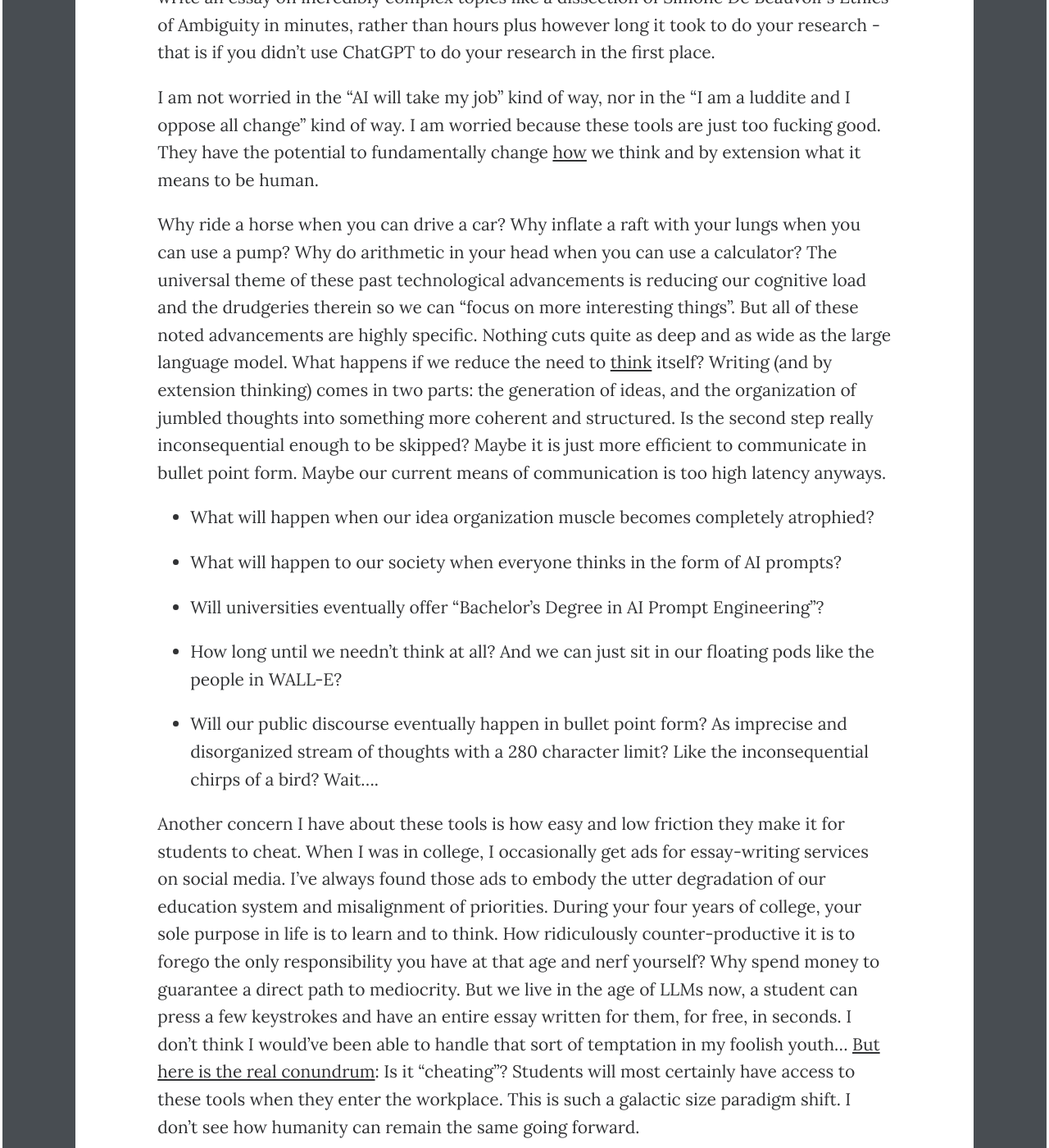
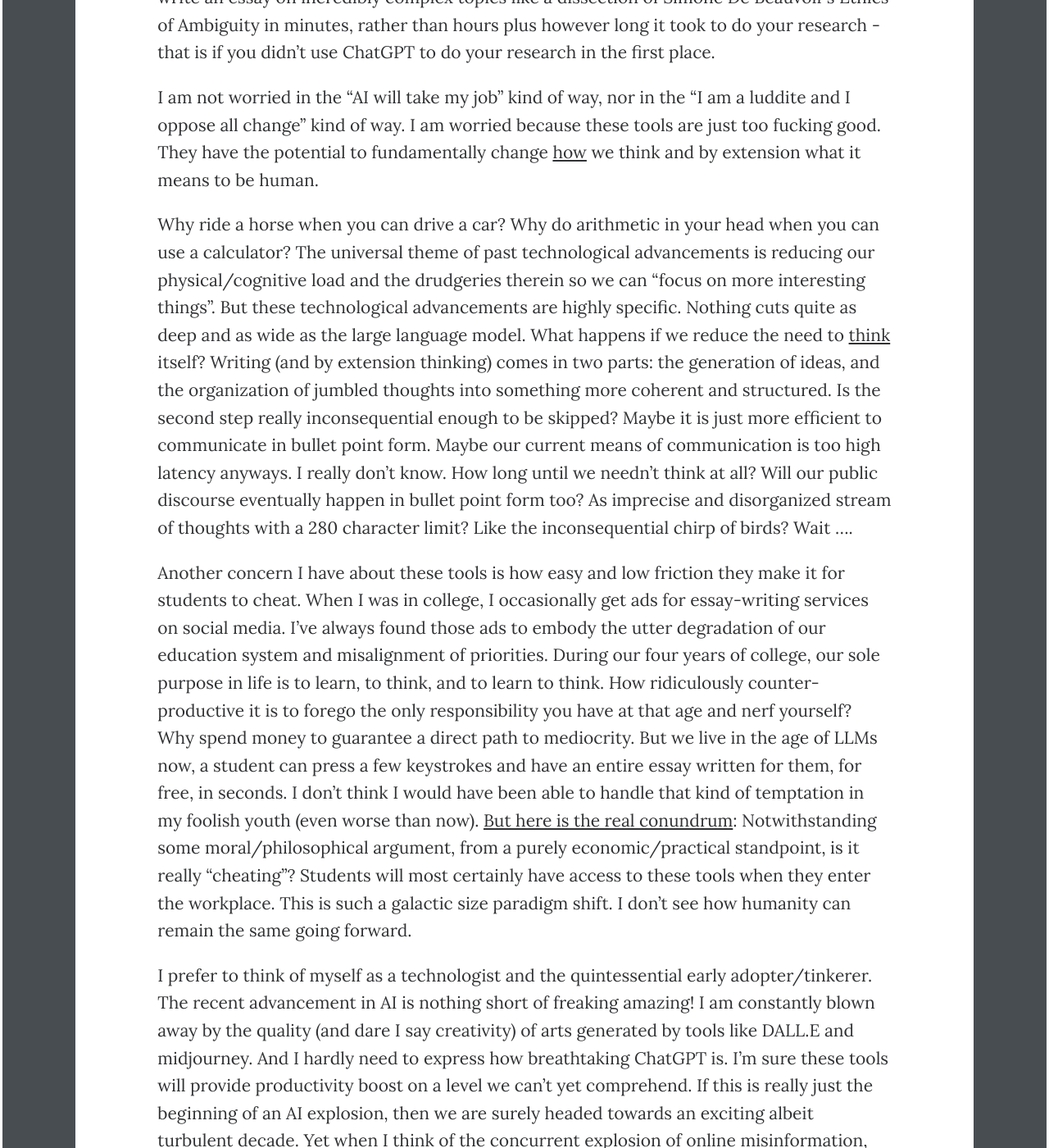
Before and after one commit to wcfrobert/wcfrobert.github.io, a Jekyll site: the page built from _posts/2023-02-17-chatGPT.md, in a window 1280 px wide and 1400 px high, scrolled down 3441 px. Shown: the whole window at 82% size. Built offline with Jekyll 4.4.1, drawn with Linux system fonts in a browser that asks for light colours; comment, search, counter and statistics services are not loaded; some of the changed text lies outside the part shown.

Commit message:
some revisions

```diff
--- a/_posts/2023-02-17-chatGPT.md
+++ b/_posts/2023-02-17-chatGPT.md
@@ -10,13 +10,13 @@
 
 ## Preface: To Try
 
-Roughly four or five years ago, a 19-page pdf document changed my life. It was an essay composition guide written by Jordan Peterson for one of his classes at University of Toronto. The document was being passed around within the self-improvement circles and it was generating quite a lot of buzz. I've attached that document here for your interest (<a href="/assets/Essay Guide by Jordan Peterson.pdf">Download Link</a>). I still have it and I still read it every once in a while.
+Roughly four or five years ago, a 19-page pdf document changed my life. It was an essay composition guide written by Jordan Peterson for one of his classes at University of Toronto. The document was being passed around within the self-improvement circles online and it was generating a lot of buzz. I still have it and I still read it every once in a while. (<a href="/assets/Essay Guide by Jordan Peterson.pdf">Download Link</a>).
 
 > "Don’t ever underestimate the power of words. Without them, we would still be living in trees. When you [write] an essay, you are harnessing the full might of culture to your life. [Even if you think you] are doing something stupid, trivial and dull, [remember,] you are conquering the unknown."
 
 It wasn't so much his advice on <u>how</u> to write an essay that left such a profound impact on me, I find his methods overly mechanical and rigid for my style anyways. Instead, it was his advice on <u>why</u> one should write essays that is positively edifying.
 
-The word "essay" originates from the French verb "essayer", which means to try. Therefore, the act of writing an essay is to attempt - with the best of one's ability - to explore some topic of interest. For most of our lives, we write because we are compelled to by a teacher or a professor for the sake of demonstrating some competency in some subject matter. However, the true reward of writing extends far beyond passing some course and eventually getting your diploma. Without any doubt in my mind, learning to write is the most important skill one can acquire. Why?
+The word "essay" originates from the French verb "essayer", which means to try. Therefore, the act of writing an essay is to attempt - with the best of one's ability - to explore some topic of interest. For most of our lives, we write because we are compelled to by a teacher or a professor, for the sake of demonstrating some competency in some subject matter. However, the true reward of writing extends far beyond passing some course and eventually getting your diploma. Without any doubt in my mind, learning to write is the most important skill one can acquire. Why?
 
 **To write is to think**. To write is to exercise your ability in idea formulation and organization. Through writing, we turn incoherent, jumbled thoughts into coherent, informed, and sophisticated set of ideas about something we find important. There is no substitute for the writing process. There can be no thought without expression, no content without form. Whatever profound ideas you may have in your head, they simply don't exist until you can write them down.
 
@@ -26,11 +26,11 @@
 
 > "If you sharpen your capacity to think and to communicate as a consequence of writing, you are better armed. The pen is mightier than the sword, as the saying goes. This is no cheap cliché. Ideas change the world, particularly when they are written."
 
-But writing isn't just some Nietzschen Will to Power. Being able to write well means you'll be more resilient to the hardships that comes with the vicissitudes of life. By putting feeling into words, you bring clarity to your mind, and in turn you will be less ailed by unnecessary stress and vague emotions.
+But writing isn't just some Nietzschen Will to Power. Being able to write well means you'll be more resilient to the hardships that comes with the vicissitudes of life. By putting feeling into words, you bring clarity to your mind, and in turn you will be less ailed by unnecessary stress and vague emotional irritations.
 
-Lastly and most importantly, learning to write hones our ability to think critically, the want of which in a populace would most certainly spell the end to a functioning democracy. I hate to use an adage from Star Wars here, but it is most certainly true. Democracies don't die in darkness; they die with thunderous applause from wits who don't know any better.
+Lastly and most importantly, learning to write hones our ability to think critically, the want of which in a populace would most certainly be the end to a functioning democracy. I hate to use an adage from Star Wars, but it is most certainly true. Democracies don't die in darkness; they die with thunderous applause from wits who don't know any better.
 
-So write! And teach others to write! Protect yourself from superstitious beliefs, foolish fads, and dangerous ideologies. Equip yourself with the ability to differentiate between good ideas intelligently presented, and bad ideas put forth by conspiracy theorist, populist demagogues, and unskilled thinkers. Write as if your way of life depends on it, as if the healthy functioning of our society depends on it, for it most certainly does.
+So write! And teach others to write! Protect yourself from superstitious beliefs, foolish fads, and dangerous ideologies. Equip yourself with the ability to differentiate between good ideas intelligently presented, and bad ideas put forth by conspiracy theorist, populist demagogues, and unskilled thinkers. Write as if your way of life depends on it, as if the healthy functioning of your society depends on it, for they most certainly do.
 
 ## The Danger of ChatGPT
 
@@ -41,26 +41,16 @@
 
 The snip above is from a viral LinkedIn post from world-renowned AI researcher Yann Lecunn. In the post, he is evidently trying to curb the recent hype in LLMs, and to downplay the perceived utility of ChatGPT. But the one thing he does not downplay is how ChatGPT could be useful as "a writing aid". I find this fact deeply worrying and unsettling.
 
-In case you've never used ChatGPT before, it works like this: you give the AI your main arguments in bullet point form, then the AI is capable of generating proses, paragraphs, to entire essays in any style you want within seconds. You can write a short story, a haiku, a Shakespearean sonnet, a piece of investigative journalism, a high school book report, or a business email. If you don't like the first generated draft, you can keep "chatting" with the AI to continually refine what was written previously. With this tool, you can conceivably write an essay on incredibly complex topics like a dissection of Simone De Beauvoir's Ethics of Ambiguity in minutes, rather than hours plus however long it took to do your research - that is if you didn't use ChatGPT to do your research in the first place.
+In case you've never used ChatGPT before, it works like this: you give the AI your main arguments in bullet point form, then the AI is capable of generating proses, paragraphs, to entire essays in any style you want within seconds. You can write a short story, a haiku, a Shakespearean sonnet, a piece of investigative journalism, a high school book report, a business email, etc. If you don't like the first generated draft, you can keep "chatting" with the AI to continually refine what was written previously. With this tool, you can conceivably write an essay on incredibly complex topics like a dissection of Simone De Beauvoir's Ethics of Ambiguity in minutes, rather than hours plus however long it took to do your research - that is if you didn't use ChatGPT to do your research in the first place.
 
 I am not worried in the "AI will take my job" kind of way, nor in the "I am a luddite and I oppose all change" kind of way. I am worried because these tools are just too fucking good. They have the potential to fundamentally change <u>how</u> we think and by extension what it means to be human.
 
-Why ride a horse when you can drive a car? Why inflate a raft with your lungs when you can use a pump? Why do arithmetic in your head when you can use a calculator? The universal theme of these past technological advancements is reducing our cognitive load and the drudgeries therein so we can "focus on more interesting things". But all of these noted advancements are highly specific. Nothing cuts quite as deep and as wide as the large language model. What happens if we reduce the need to <u>think</u> itself? Writing (and by extension thinking) comes in two parts: the generation of ideas, and the organization of jumbled thoughts into something more coherent and structured. Is the second step really inconsequential enough to be skipped? Maybe it is just more efficient to communicate in bullet point form. Maybe our current means of communication is too high latency anyways.
+Why ride a horse when you can drive a car? Why do arithmetic in your head when you can use a calculator? The universal theme of past technological advancements is reducing our physical/cognitive load and the drudgeries therein so we can "focus on more interesting things". But these technological advancements are highly specific. Nothing cuts quite as deep and as wide as the large language model. What happens if we reduce the need to <u>think</u> itself? Writing (and by extension thinking) comes in two parts: the generation of ideas, and the organization of jumbled thoughts into something more coherent and structured. Is the second step really inconsequential enough to be skipped? Maybe it is just more efficient to communicate in bullet point form. Maybe our current means of communication is too high latency anyways. I really don't  know. How long until we needn't think at all? Will our public discourse eventually happen in bullet point form too? As imprecise and disorganized stream of thoughts with a 280 character limit? Like the inconsequential chirp of birds? Wait ....
 
-* What will happen when our idea organization muscle becomes completely atrophied?
+Another concern I have about these tools is how easy and low friction they make it for students to cheat. When I was in college, I occasionally get ads for essay-writing services on social media. I've always found those ads to embody the utter degradation of our education system and misalignment of priorities. During our four years of college, our sole purpose in life is to learn, to think, and to learn to think. How ridiculously counter-productive it is to forego the only responsibility you have at that age and nerf yourself? Why spend money to guarantee a direct path to mediocrity. But we live in the age of LLMs now, a student can press a few keystrokes and have an entire essay written for them, for free, in seconds. I don't think I would have been able to handle that kind of temptation in my foolish youth (even worse than now). <u>But here is the real conundrum</u>: Notwithstanding some moral/philosophical argument, from a purely economic/practical standpoint, is it really "cheating"? Students will most certainly have access to these tools when they enter the workplace. This is such a galactic size paradigm shift. I don't see how humanity can remain the same going forward.
 
-* What will happen to our society when everyone thinks in the form of AI prompts?
-
-* Will universities eventually offer "Bachelor's Degree in AI Prompt Engineering"?
-
-* How long until we needn't think at all? And we can just sit in our floating pods like the people in WALL-E?
-
-* Will our public discourse eventually happen in bullet point form? As imprecise and disorganized stream of thoughts with a 280 character limit? Like the inconsequential chirps of a bird? Wait....
-
-Another concern I have about these tools is how easy and low friction they make it for students to cheat. When I was in college, I occasionally get ads for essay-writing services on social media. I've always found those ads to embody the utter degradation of our education system and misalignment of priorities. During your four years of college, your sole purpose in life is to learn and to think. How ridiculously counter-productive it is to forego the only responsibility you have at that age and nerf yourself? Why spend money to guarantee a direct path to mediocrity. But we live in the age of LLMs now, a student can press a few keystrokes and have an entire essay written for them, for free, in seconds. I don't think I would've been able to handle that sort of temptation in my foolish youth... <u>But here is the real conundrum</u>: Is it "cheating"? Students will most certainly have access to these tools when they enter the workplace. This is such a galactic size paradigm shift. I don't see how humanity can remain the same going forward.
-
-I prefer to think of myself as a technologist and the quintessential early adopter/tinkerer. The recent advancement in AI is nothing short of freaking amazing! I am constantly blown away by the quality (and dare I say creativity) of arts generated by tools like DALL.E and midjourney. And I hardly need to express how breath-taking ChatGPT is. I'm sure these tools will provide productivity boost on a level we can't yet comprehend. If this is really just the beginning of an AI explosion, then we are surely headed towards an exciting albeit turbulent decade. Yet when I think of the concurrent explosion of online misinformation, and our already frayed public discourse, my excitement quickly turns into unease.
+I prefer to think of myself as a technologist and the quintessential early adopter/tinkerer. The recent advancement in AI is nothing short of freaking amazing! I am constantly blown away by the quality (and dare I say creativity) of arts generated by tools like DALL.E and midjourney. And I hardly need to express how breathtaking ChatGPT is. I'm sure these tools will provide productivity boost on a level we can't yet comprehend. If this is really just the beginning of an AI explosion, then we are surely headed towards an exciting albeit turbulent decade. Yet when I think of the concurrent explosion of online misinformation, and our already frayed public discourse, my excitement quickly turns into unease.
 
 ---
 
-*Disclaimer: What a strange time we are living in... I suddenly have the need to say this blog post was written without the use of ChatGPT nor any other LLMs. In fact, I don't think I ever will at least for these blog posts. That would be utterly counter-productive to why I'm writing these in the first place. It would be like running on the treadmill while eating a big mac. I would certainly lose more than I gain. (I guess in the context of this analogy, I would gain more than I lose... Anyways, you get the point)*
+*Disclaimer: I suddenly have the need to say this blog post was written without the use of ChatGPT nor any other LLMs. I don't think I ever will at least for these blog posts. That would be utterly counter-productive. It would be like running on the treadmill while eating a big mac. I would certainly lose more than I gain. (I guess in the context of this analogy, I would gain more than I lose... Anyways, you get the point)*
```
Also changed, not shown: _posts/2023-01-12-romanticism.md (+3 -5 lines), _posts/2023-01-23-velocityanalogy.md (+4 -4 lines), _posts/2023-01-30-authenticity.md (+6 -6 lines), _posts/2023-01-30-shakeandbake.md (+4 -2 lines), _posts/2023-02-07-turkeysyria.md (+17 -22 lines).
